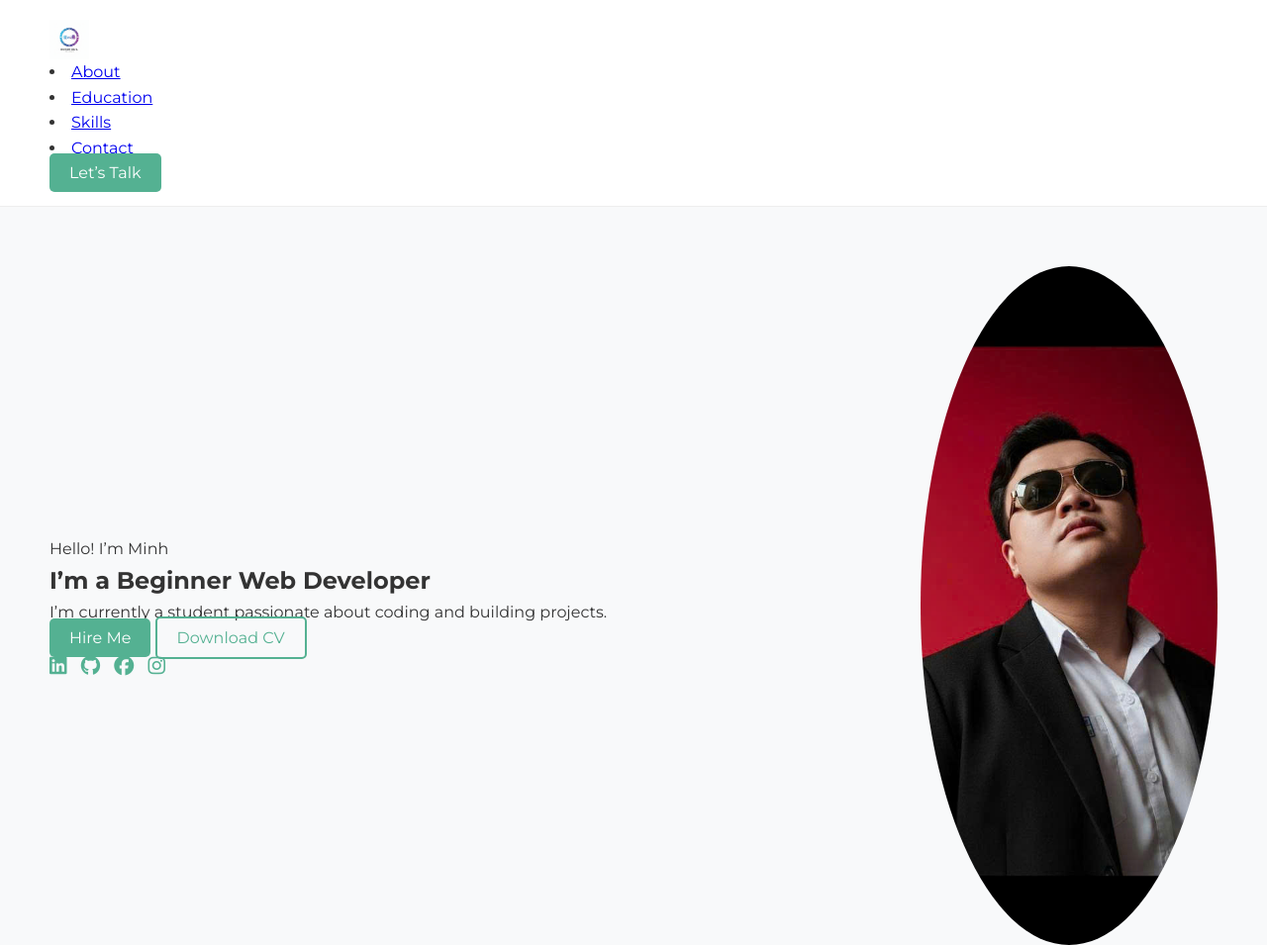
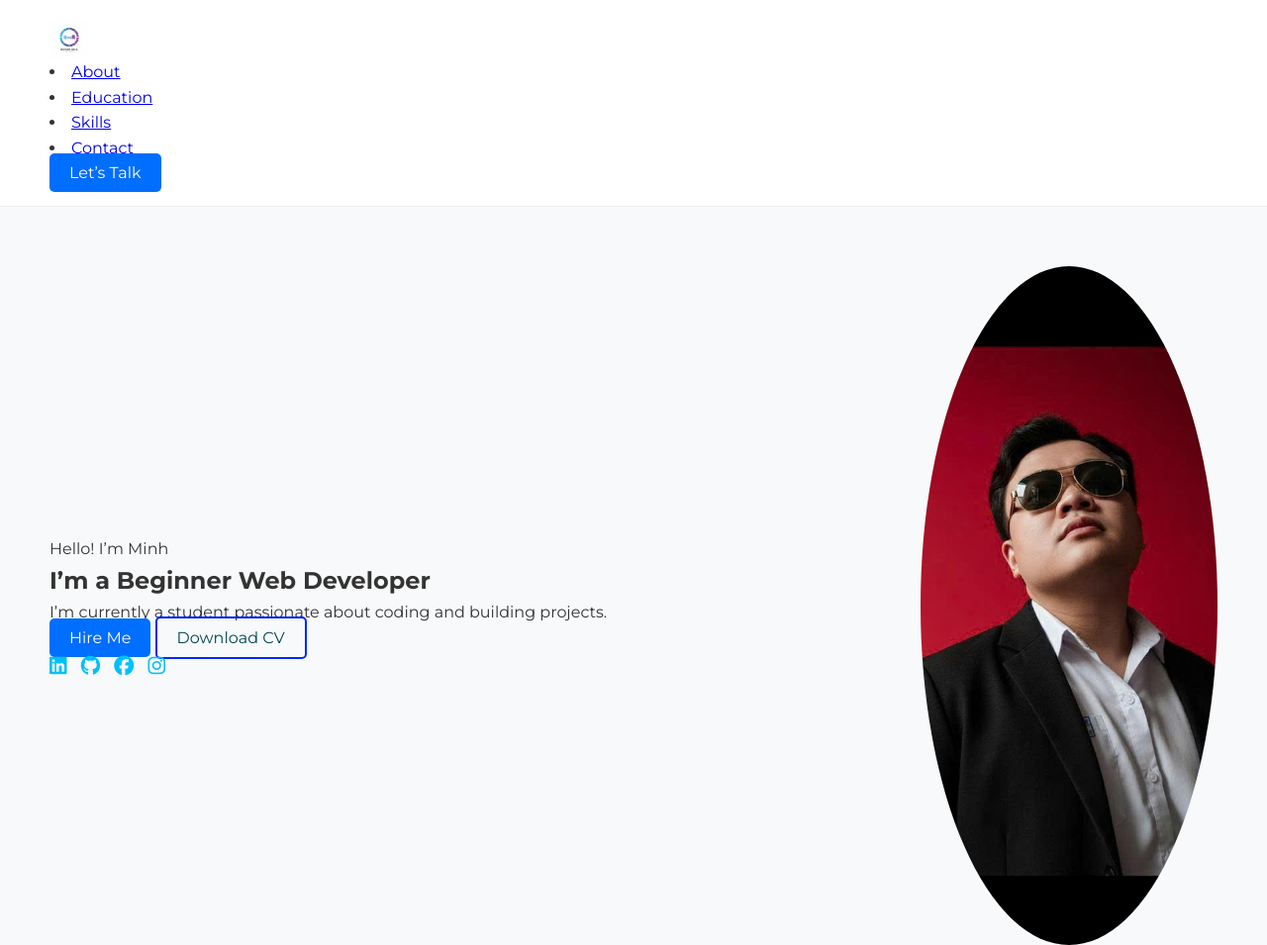
Before and after one commit to hcmuit-minhdang/MyPortfolio, a plain HTML site: page index.html in a window 1280 px wide. Shown: the top 955 px of the page at 99% size. Drawn offline with Linux system fonts and the light colour scheme.

Commit message:
updating

```diff
--- a/css/style.css
+++ b/css/style.css
@@ -37,19 +37,19 @@ header {
 }
 
 .btn {
-    background: #54b192;
-    color: #fff;
+    background: #006eff;
+    color: #ffffff;
     padding: 10px 20px;
     border-radius: 5px;
     text-decoration: none;
 }
 
 .btn-outline {
-    border: 2px solid #54b192;
+    border: 2px solid #0026ff;
     padding: 10px 20px;
     border-radius: 5px;
     text-decoration: none;
-    color: #54b192;
+    color: #004750;
 }
 
 .hero {
@@ -71,7 +71,7 @@ header {
 
 .socials a {
     margin-right: 10px;
-    color: #54b192;
+    color: #00c0fa;
     font-size: 20px;
 }
 
@@ -103,7 +103,7 @@ section {
 }
 
 .contact button {
-    background: #54b192;
+    background: #0042f7;
     color: #fff;
     border: none;
     padding: 10px;
```
